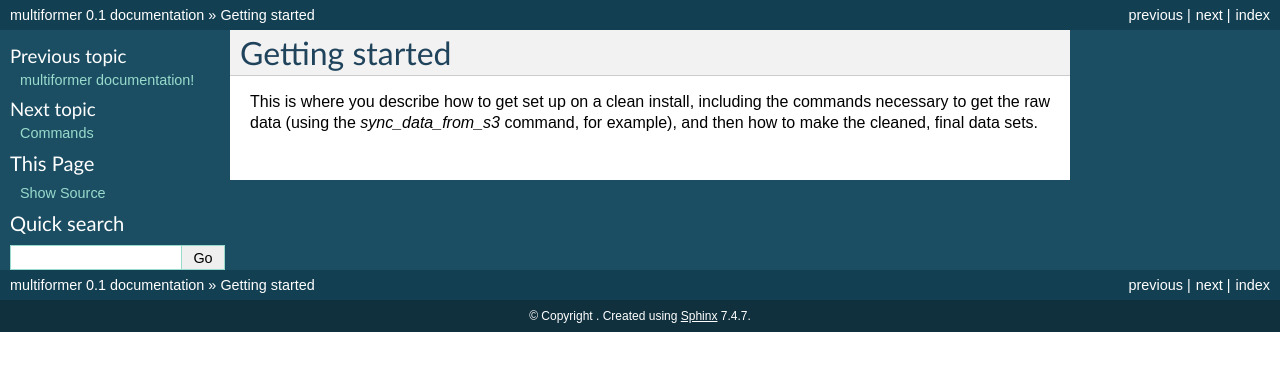
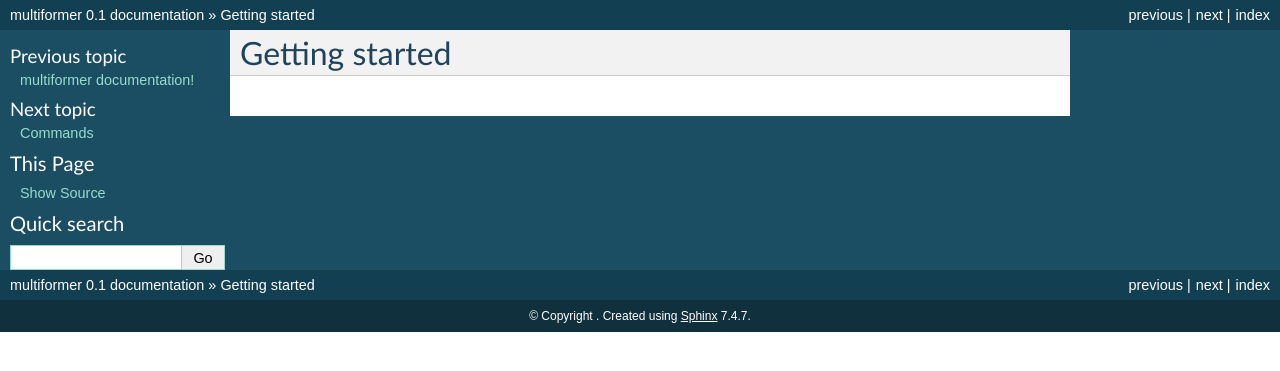
Before and after one commit to Jha-Pranav/OpenTransformer, a Sphinx documentation site: the page built from multiformer/docs/getting-started.rst, in a window 1280 px wide. Shown: the top 371 px of the page. Built offline with Sphinx 7.4.7, drawn with Linux system fonts in a browser that asks for light colours.

Commit message:
init baby lm

```diff
--- a/multiformer/docs/getting-started.rst
+++ b/multiformer/docs/getting-started.rst
@@ -1,6 +1,2 @@
 Getting started
 ===============
-
-This is where you describe how to get set up on a clean install, including the
-commands necessary to get the raw data (using the `sync_data_from_s3` command,
-for example), and then how to make the cleaned, final data sets.
```
Also changed, not shown: reflection-journals/Readme.md, 5 other files.
